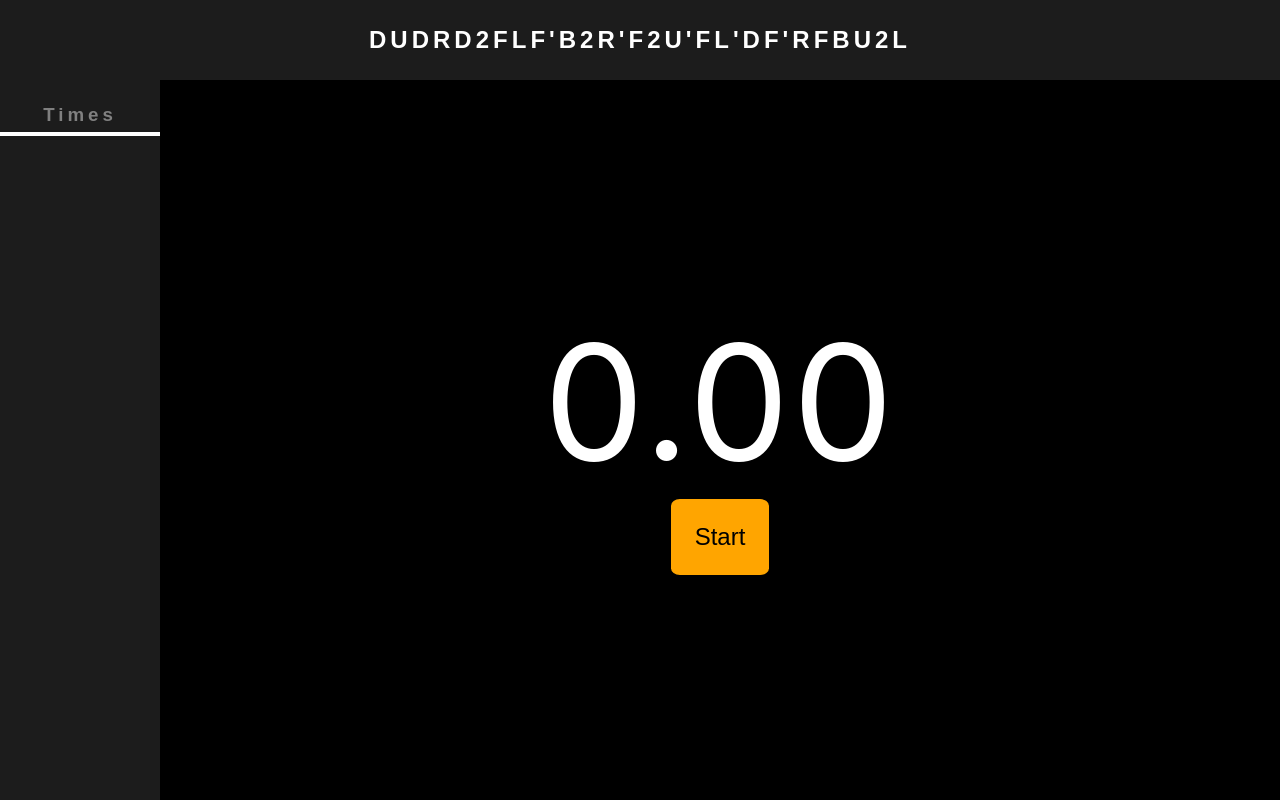
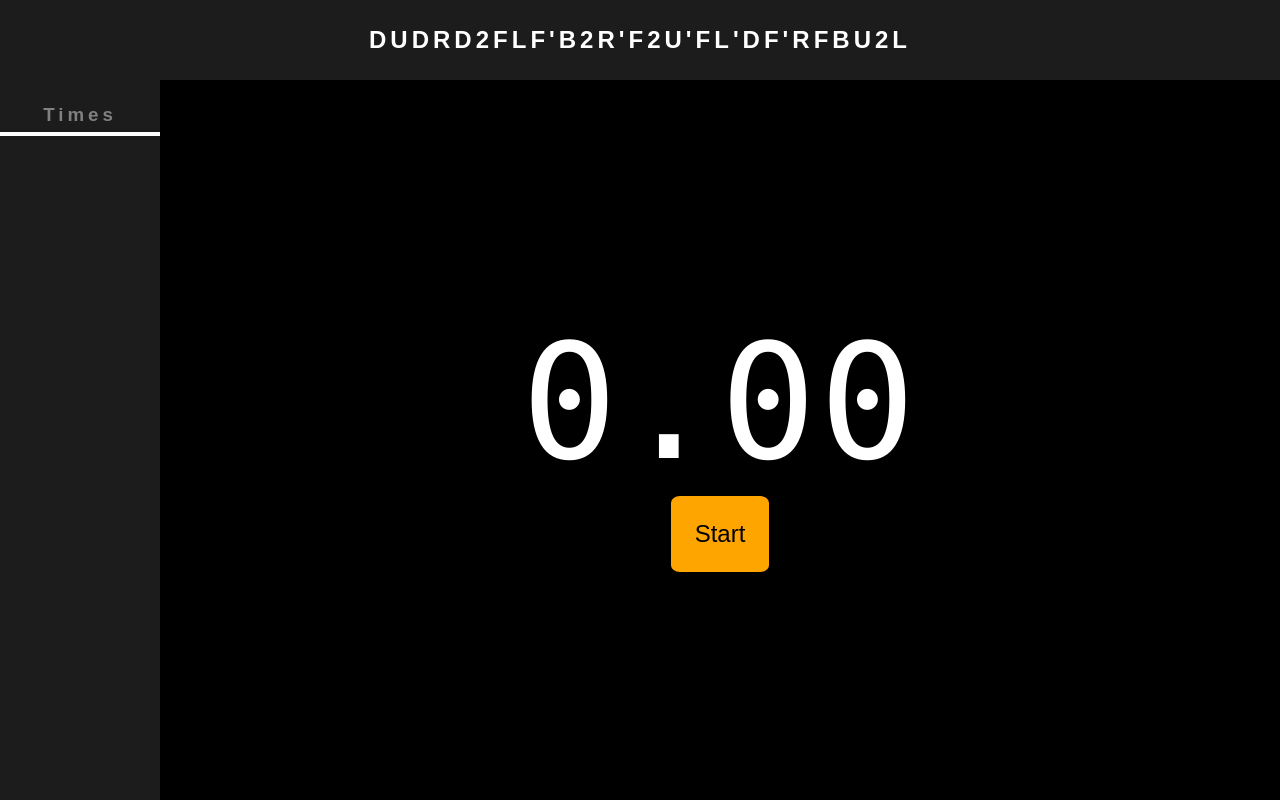
Before and after one commit to Patrick2402/Rubik-Cube, a React (Create React App) app: page /timer in a window 1280 px wide. Built offline with nearby package versions, Linux system fonts and the light colour scheme.

Commit message:
nowy timer z useeffect

```diff
--- a/src/pages/Timer.js
+++ b/src/pages/Timer.js
@@ -1,42 +1,35 @@
 import { useState } from "react";
-import '../styles/timer.css'
+import '../styles/timer.css';
+import {useEffect} from 'react';
 
 function Timer() {
-  const [sec, setSec] = useState(0);
-  const [intervalId, setIntervalId] = useState(0);
-  const [running,setRunning] = useState(false);
-  const [timelists,setTimeLists] = useState([]);
 
-const startTimer = (e) => {
-    if (intervalId) {
-      clearInterval(intervalId);
-      setIntervalId(0);
-      setRunning(false);
-      const formatTime = ((sec)=> {
-            if (sec <= 60) {
-                return (sec/1000).toString();
-            }
-            else {
-                const min = (sec/60000).toString().split('.')[0];
-                const secon = (sec/1000-(min*60)).toString().split(".")[0];
-                const asd = (sec/1000).toString().split(".")[1];
-                const times = min+":"+secon+"."+asd;
-                return times;
-            }
-        });
-      setTimeLists(oldArray => [...oldArray, formatTime(sec)]);
-      return;
+const [time, setTime] = useState(0);
+const [isPaused] = useState(true);
+const [isRunning,setIsRunnging] = useState(false);
+const [timeList,setTimeList] = useState([]);
+useEffect(() => {
+    let interval = null;
+    if(isRunning && !isPaused === false){
+        interval = setInterval(() => {
+		setTime((time) => time + 10); }, 10);
+    }else{
+        clearInterval(interval);
     }
- const newIntervalId = setInterval(() => {setSec(prevCount => prevCount + 10);}, 10);
-    setIntervalId(newIntervalId);
-    setRunning(true);
-    setSec(0);
-    e.preventDefault();
-  };
+
+  return () => {
+    clearInterval(interval);
+  }
+}, [isRunning, isPaused])
+
+
+
 
 let moveturn = ["R","U","L","D","B","F","D'","U'","L'","R'","F'","B'","U2","D2","B2","F2","R2","L2"];
-const seconds = (sec/1000).toString().split('.');
+const seconds = (time/1000).toString().split('.');
 let array = [];
+
+// generator scrambli
 const chooseturn = () =>{
 
     for (let x = 0; array.length < 21; x++) {
@@ -54,25 +47,41 @@ const chooseturn = () =>{
     return array;
 };
 
+//funkcja ktora startuje i zatrzymyje timer
 
-const handleClick = (e) => {
-  console.log('delete');
-  e.preventDefault();
-
+const handleClick = () => {
+    if (isRunning === false) setTime(0);
+    else setTimeList(oldArray => [...oldArray,timeParser(time)]);
+    setIsRunnging(r => !r)
+    //const something = timeParser();
 };
-
-
-const addtime = timelists.map((number,index) =>
+// parser czasow do stringa
+const timeParser = () => {
+    if(time <= 6000){
+        const timeInSeconds = (time/1000).toString();
+        return timeInSeconds;
+    }else{
+                const min = (time/60000).toString().split('.')[0];
+                const secon = (time/1000-(min*60)).toString().split(".")[0];
+                const asd = (time/1000).toString().split(".")[1];
+                const times = min+":"+secon+"."+asd;
+                return times;
+    }
+};
+//dodawanie czasow do menu z lewej strony
+const addtime = timeList.map((number,index) =>
   <div key={index}className="small-brick">
     <div className="one">{index+1}.</div>
     <div className="two">{number}</div>
-    <div className="three" onClick={handleClick}>X</div>
+    <div className="three" onClick={console.log()}>X</div>
   </div>);
+// rendering
+
 
   return (
-    <div className="timer" >
+    <div className="timer">
       <div className="scramble">
-        <div className="scramble-inside">{!running && chooseturn()}</div>
+        <div className="scramble-inside">{!isRunning && chooseturn()}</div>
       </div>
       <div className="test">
       <div className="timelist">
@@ -80,8 +89,8 @@ const addtime = timelists.map((number,index) =>
         <div className="wrap-xd">{addtime}</div>
       </div>
       <div className="clock">
-          <div className="time">{intervalId ? seconds[0]:(sec/1000).toFixed(2)}</div>
-          <button className="btn-timer" onClick={startTimer} >{intervalId ? "Stop":"Start"}</button>
+          <div className="time"><code>{isRunning ? seconds[0]:(time/1000).toFixed(2)}</code></div>
+          <button className="btn-timer" onClick={handleClick}>{isRunning?"Stop":"Start"}</button>
       </div>
       </div>
     </div>
--- a/src/pages/playground.js
+++ b/src/pages/playground.js
@@ -1,15 +1,11 @@
 
-import '../styles/timer.css'
+import '../styles/playground.css'
 
 
 function Playground() {
 
-
-  return (
-    <>
-
-    </>
-  );
-}
+return (
+ <h1>XD</h1>
+)};
 
 export default Playground;
--- /dev/null
+++ b/src/styles/playground.css
@@ -0,0 +1,9 @@
+.name{
+    width: 100%;
+    height: 100vh;
+    display: flex;
+    justify-content: center;
+    align-items: center;
+    background-color: black;
+    color: white;
+}
```
Also changed, not shown: public/logo192.png (deleted), public/manifest.json, 2 other files (tests, documents, lock files or other folders).
